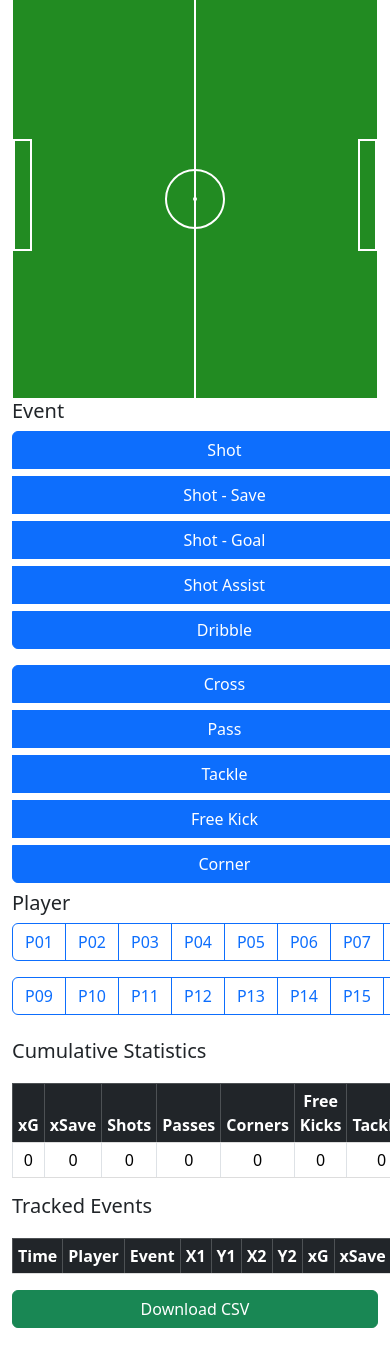
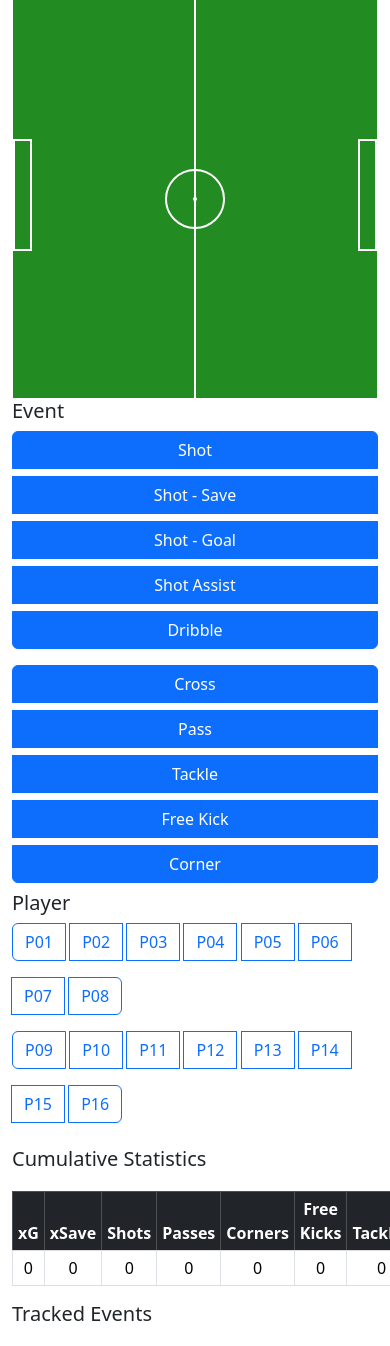
Before and after one commit to indicium15/event-tracker, a Flask app: page / in a window 390 px wide; the page is wider, and only the part inside the window is pictured. Shown: the part 49-1395 px from the top of that part. Run offline with Flask 3, Linux system fonts and the light colour scheme; lists and menus that the app fills with data are empty; some libraries are stand-ins or nearby versions.

Commit message:
fixed responsive styling

```diff
--- a/static/index.css
+++ b/static/index.css
@@ -102,6 +102,12 @@ body {
   flex-direction: column;
 }
 
+@media (max-width: 768px) {
+  .button-container{
+      display: inline !important;
+  }
+}
+
 .button-group button {
   padding: 5px 10px;
   margin-right: 5px;
--- a/templates/index.html
+++ b/templates/index.html
@@ -15,7 +15,7 @@
   <body>
     <div class="container">
       <div class="row">
-        <div class="col-sm-12 col-md-6">
+        <div class="col xs-12 col-sm-12 col-md-12 col-lg-6">
           <h5 class="heading">Pitch</h5>
           <p class="arrow-container">
             Direction of Attack <span class="right-arrow"></span>
@@ -28,9 +28,8 @@
               <div class="center-spot"></div>
             </div>
           </div>
-
         </div>
-      <div class="button-container col-sm-12 col-md-6">
+      <div class="button-container col-sm-12 col-md-12 col-lg-6">
         <div class="row">
           <h5 class="heading">Event</h5>
           <div class="btn-group-vertical col-sm-12 col-md-6" role="group">
@@ -100,7 +99,7 @@
         </div>
         <div class="row">
           <h5 class="heading">Player</h5>
-          <div class="btn-group" role="group">
+          <div class="btn-group button-container" role="group">
             <button
               class="btn btn-outline-primary player-button"
               onclick="setPlayer.call(this, 'Player1');"
@@ -149,7 +148,7 @@
             >
               P08
           </div>
-          <div class="btn-group" role="group">
+          <div class="btn-group button-container" role="group">
             </button>
             <button
               class="btn btn-outline-primary player-button"
@@ -204,7 +203,7 @@
       </div>
     </div>
     <div class="row tracked-events flex-fill">
-      <div class="col-12 table-container container-fluid">
+      <div class="col-12">
         <h5>Cumulative Statistics</h5>
         <table id="cumulative-table" class="table table-sm table-bordered table-responsive">
           <thead class="table-dark">
@@ -262,6 +261,7 @@
         <button id="download-csv" class="btn col-12 btn-success" onclick="downloadCSV()" type="button">Download CSV</button>
       </div>
     </div>
+    </div>
     <script src="https://cdn.jsdelivr.net/npm/bootstrap@5.3.3/dist/js/bootstrap.bundle.min.js" integrity="sha384-YvpcrYf0tY3lHB60NNkmXc5s9fDVZLESaAA55NDzOxhy9GkcIdslK1eN7N6jIeHz" crossorigin="anonymous"></script>
     <script src="{{url_for('static', filename='index.js')}}"></script>
   </body>
```
Also changed, not shown: static/index.js (+43 -0 lines).
